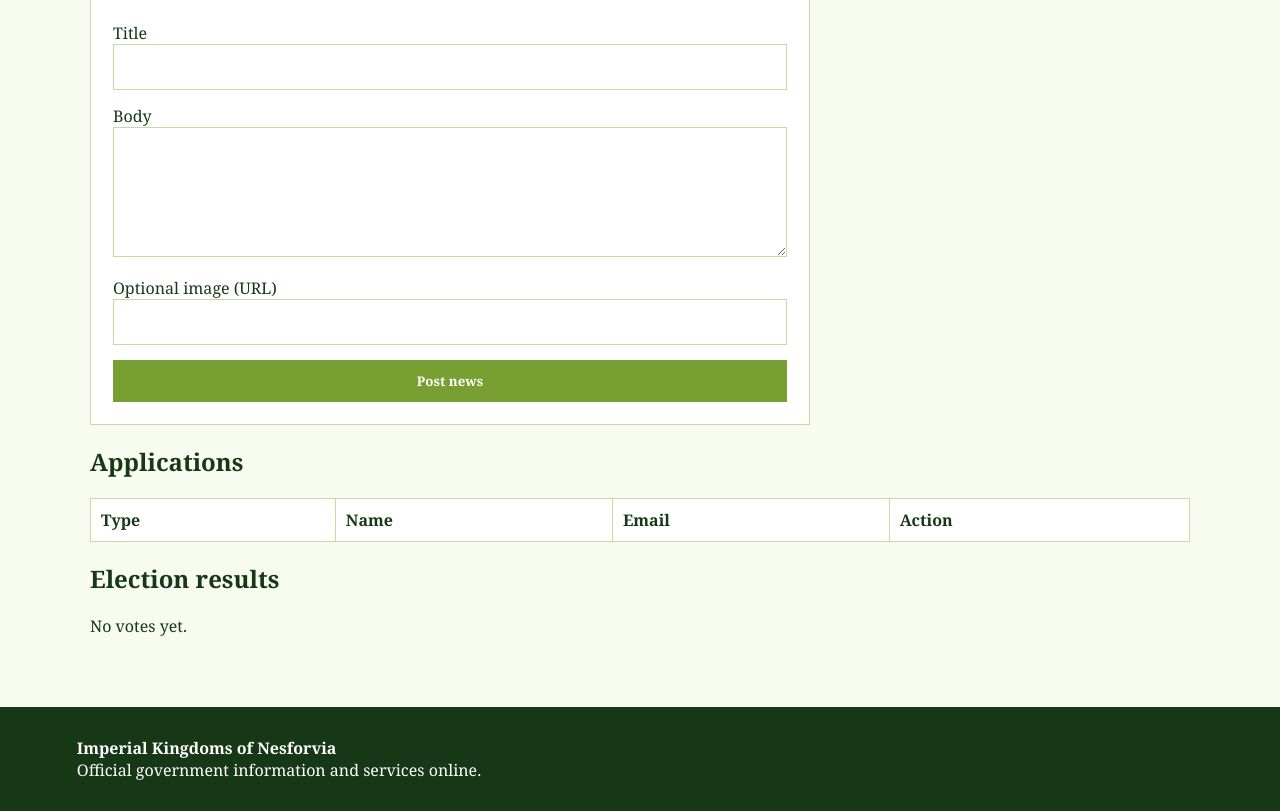
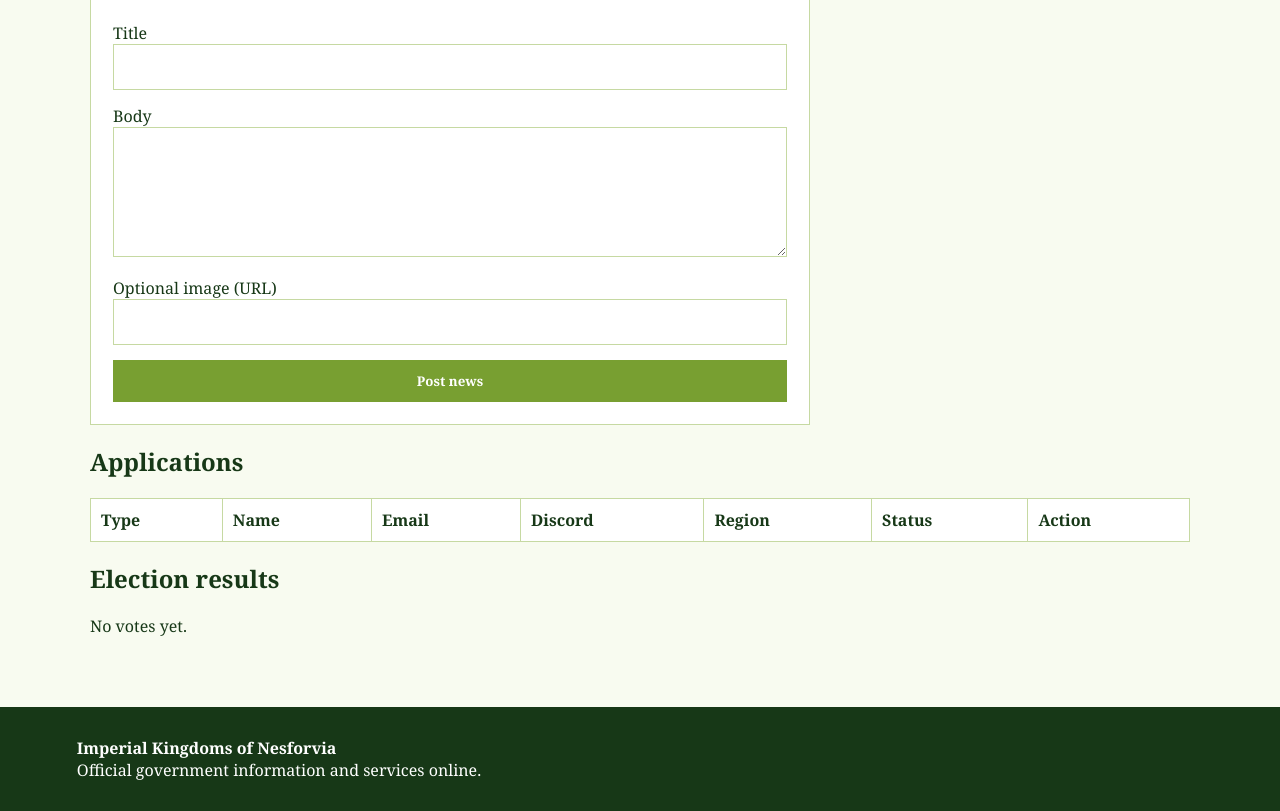
Before and after one commit to nesforvia/nesforvia-backend, a Flask app: page /admin/dashboard in a window 1280 px wide. Shown: the part 629-1440 px from the top of the page. Run offline with Flask 3, Linux system fonts and the light colour scheme; the visitor is signed in with stand-in values (Sample User, id 1); data comes from the database, SQL or seed files in the repository; data that the repository does not hold is empty.

Commit message:
Update admin.html

```diff
--- a/templates/admin.html
+++ b/templates/admin.html
@@ -52,6 +52,9 @@
         <th>Type</th>
         <th>Name</th>
         <th>Email</th>
+        <th>Discord</th>
+        <th>Region</th>
+        <th>Status</th>
         <th>Action</th>
     </tr>
 
@@ -60,7 +63,16 @@
         <td>{{ a.type }}</td>
         <td>{{ a.name }}</td>
         <td>{{ a.email }}</td>
-        <td>—</td>
+        <td>{{ a.discord or "—" }}</td>
+        <td>{{ a.region or "—" }}</td>
+        <td><b>{{ a.status }}</b></td>
+        <td>
+            <a href="{{ url_for('update_application_status', app_id=a.id, status='Approved') }}">Approve</a>
+            |
+            <a href="{{ url_for('update_application_status', app_id=a.id, status='Declined') }}">Decline</a>
+            |
+            <a href="{{ url_for('update_application_status', app_id=a.id, status='Pending') }}">Reset</a>
+        </td>
     </tr>
     {% endfor %}
 </table>
```
